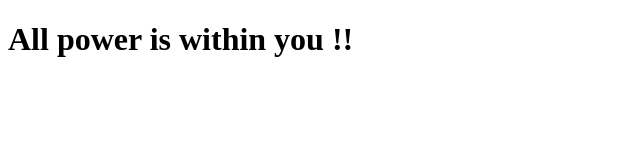
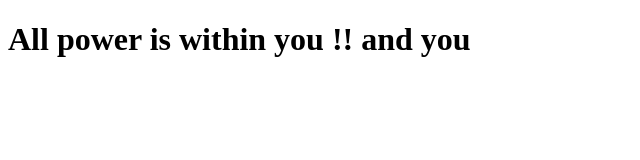
Before and after one commit to ignite246/first_git_repo, a plain HTML site: page index.html in a window 1280 px wide. Shown: the whole page, without its empty margins (0-640 px from the left). Drawn offline with Linux system fonts and the light colour scheme.

Commit message:
quote completed

```diff
--- a/index.html
+++ b/index.html
@@ -9,7 +9,7 @@
 </head>
 
 <body>
-    <h1>All power is within you !!</h1>
+    <h1>All power is within you !! and you</h1>
 </body>
 
 </html>
```
